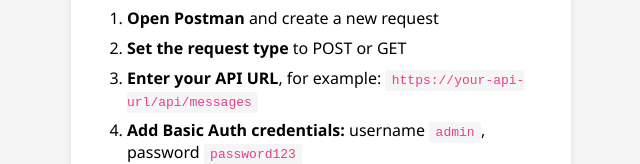
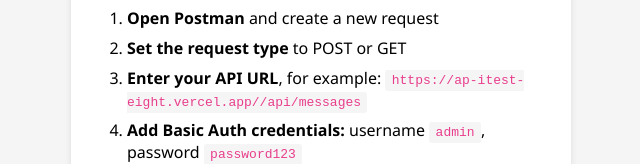
Before and after one commit to Nonis1/APItest, a website: page index.html in a window 1280 px wide. Shown: the part 352-516 px from the top of the page, without its empty margins (319-959 px from the left). Drawn offline with Linux system fonts and the light colour scheme; no server answers.

Commit message:
Update index.html

```diff
--- a/index.html
+++ b/index.html
@@ -28,7 +28,7 @@
             <ol>
                 <li><strong>Open Postman</strong> and create a new request</li>
                 <li><strong>Set the request type</strong> to POST or GET</li>
-                <li><strong>Enter your API URL</strong>, for example: <code>https://your-api-url/api/messages</code></li>
+                <li><strong>Enter your API URL</strong>, for example: <code>https://ap-itest-eight.vercel.app//api/messages</code></li>
                 <li><strong>Add Basic Auth credentials:</strong> username <code>admin</code>, password <code>password123</code></li>
                 <li><strong>For POST requests</strong>, set the body to <code>{"text": "Your message"}</code></li>
                 <li><strong>Click Send</strong> to execute the request</li>
```
